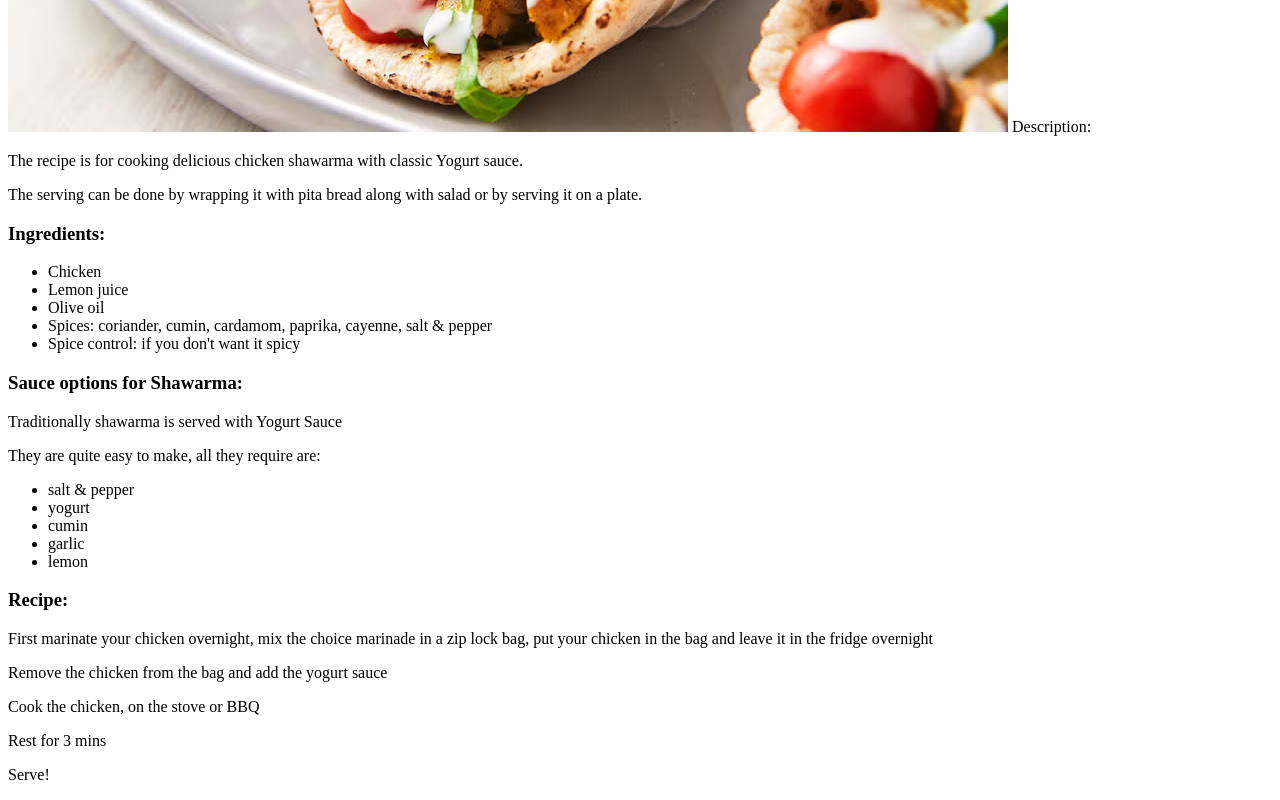
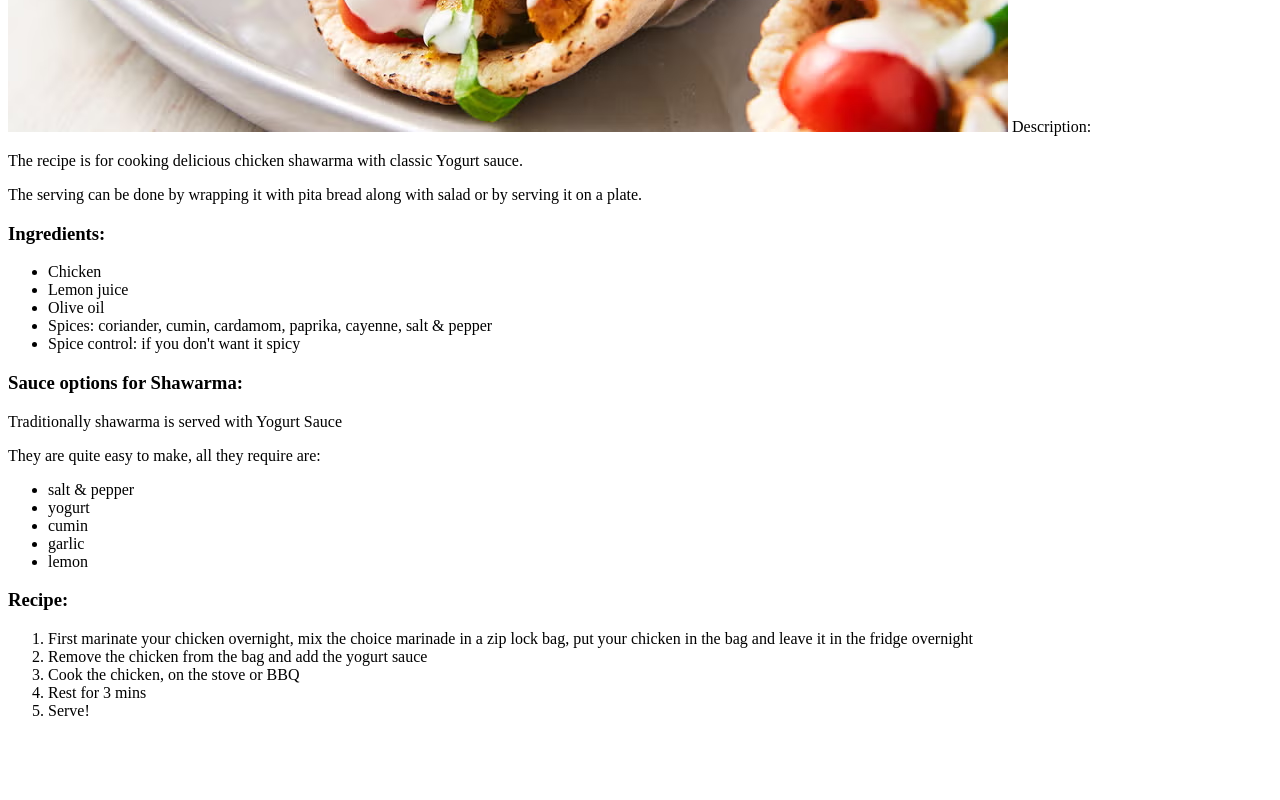
Before and after one commit to Adam-Moujar/odin-recipes, a plain HTML site: page recipes/shawarma.html in a window 1280 px wide. Shown: the part 511-1311 px from the top of the page. After the commit the page ends 1247 px from the top, so only its background shows below. Drawn offline with Linux system fonts and the light colour scheme.

Commit message:
Change format of recipe content in shawarma.html
Specification requires recipe to be an ordered list which it wasn't previously

```diff
--- a/recipes/shawarma.html
+++ b/recipes/shawarma.html
@@ -32,10 +32,14 @@
             </ul>
         </p>
         <h3>Recipe:</h3>
-        <p>First marinate your chicken overnight, mix the choice marinade in a zip lock bag, put your chicken in the bag and leave it in the fridge overnight</p>
-        <p>Remove the chicken from the bag and add the yogurt sauce</p>
-        <p>Cook the chicken, on the stove or BBQ</p>
-        <p>Rest for 3 mins</p>
-        <p>Serve!</p>
+        <p>
+            <ol>
+                <li>First marinate your chicken overnight, mix the choice marinade in a zip lock bag, put your chicken in the bag and leave it in the fridge overnight</li>
+                <li>Remove the chicken from the bag and add the yogurt sauce</li>
+                <li>Cook the chicken, on the stove or BBQ</li>
+                <li>Rest for 3 mins</li>
+                <li>Serve!</li>
+            </ol>
+        </p>
     </body>
 </html>
```
